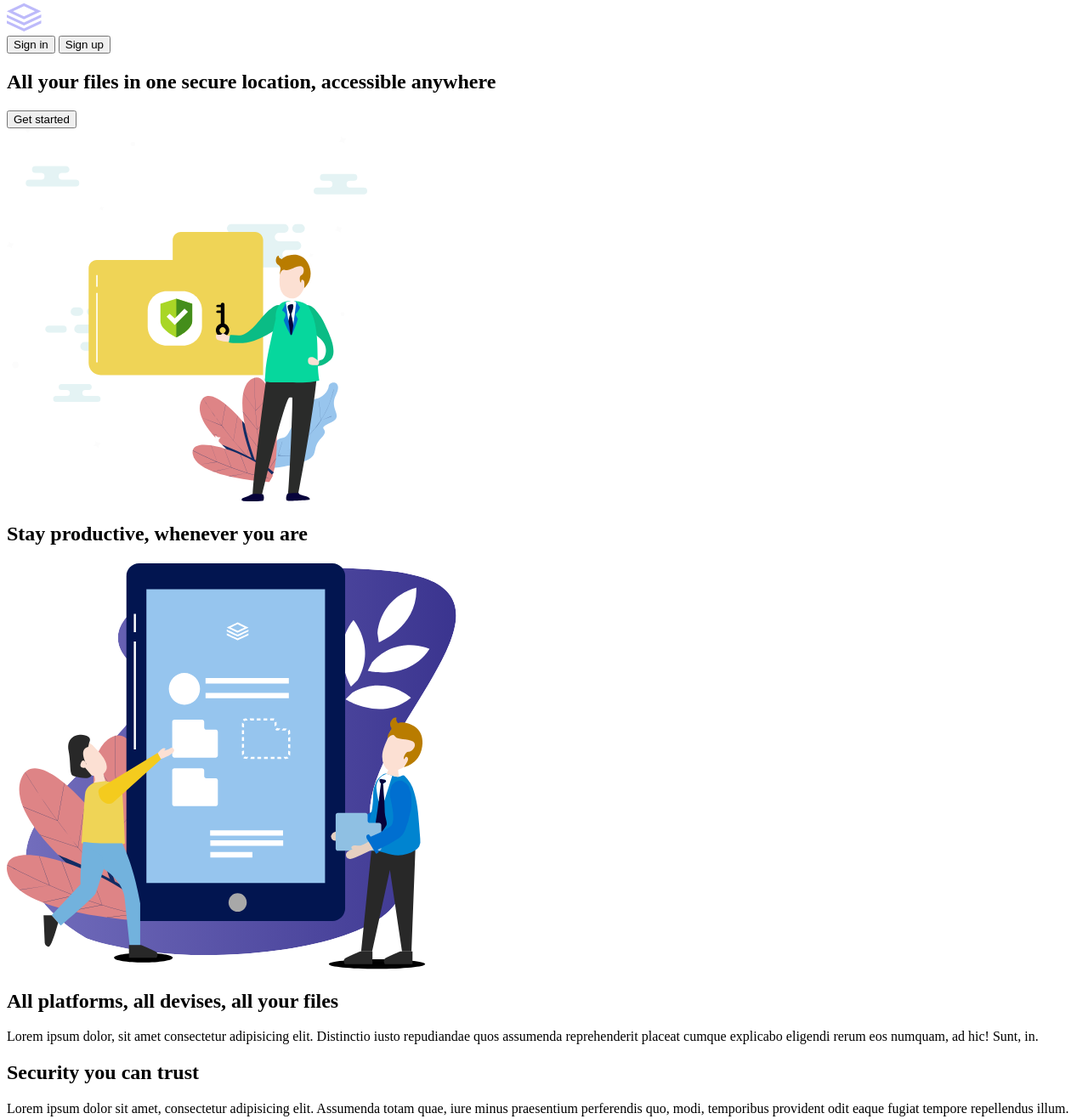
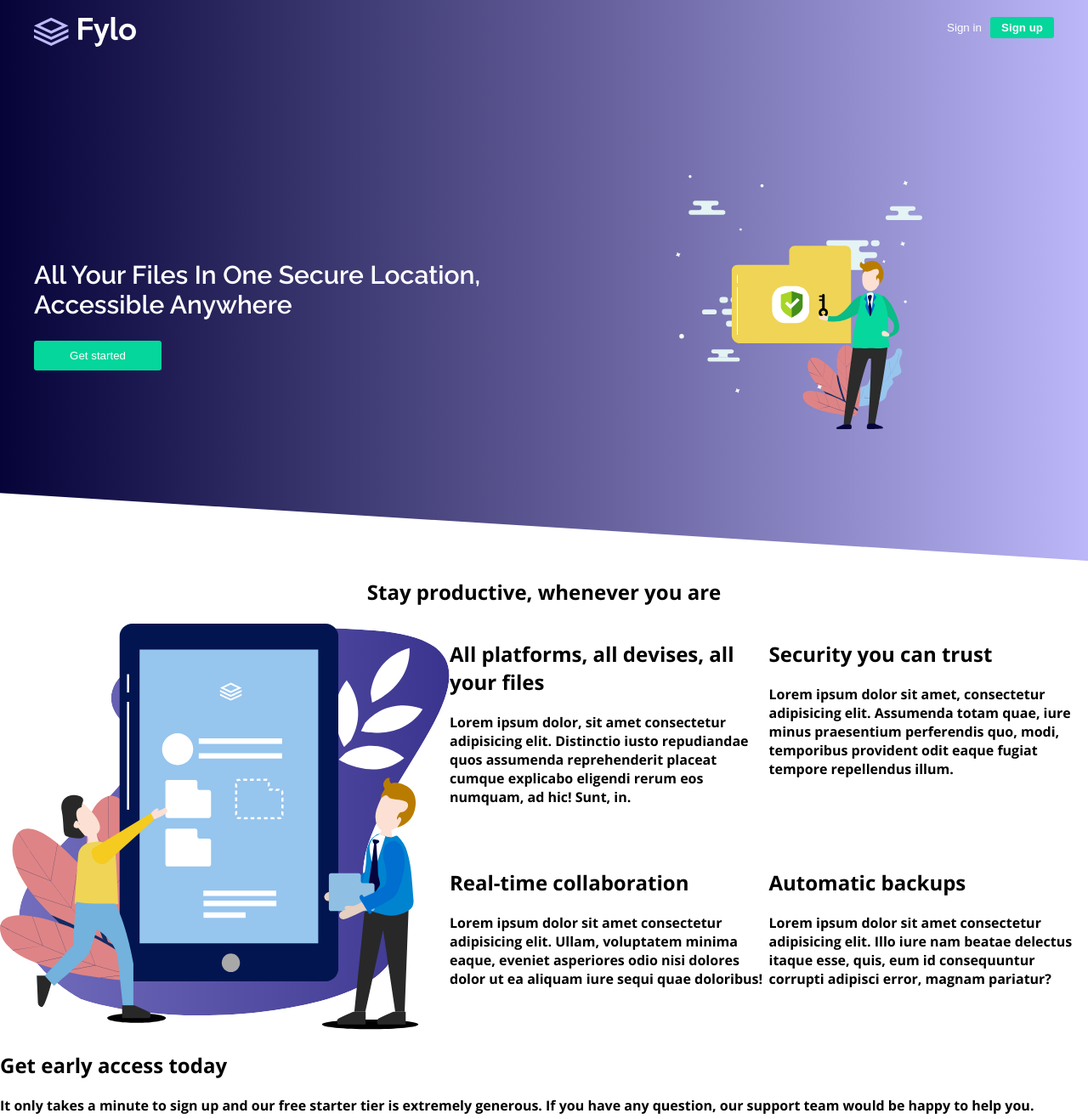
Before and after one commit to Peleda23/Fylo-landing-page-with-features-grid-section, a plain HTML site: page index.html in a window 1280 px wide. Shown: the part 5-1322 px from the top of the page at 85% size. Drawn offline with nearby package versions, Linux system fonts and the light colour scheme.

Commit message:
started to add styles. Working from top to bottom.

```diff
--- a/index.html
+++ b/index.html
@@ -12,12 +12,14 @@
   <main>
 
     <section class="cont1">
+      <div class="navbar">
       <div class="icon">
       <img src="images/logo.svg" alt="" srcset="">
       </div>
       <div class="buttons">
-        <button>Sign in</button>
-        <button>Sign up</button>
+        <button class="btn1">Sign in</button>
+        <button class="btn2">Sign up</button>
+      </div>
       </div>
       <div class="heading">
         <h1>All your files in one secure location, accessible anywhere</h1>
--- a/styles/style.scss
+++ b/styles/style.scss
@@ -2,16 +2,20 @@
 
 $headings: 'Raleway', sans-serif;
 $body: 'Open Sans', sans-serif;
+$padding-side: 40px;
+$padding-top: 25px;
+$padding-bottom: 100px;
 
 $colors: (
-  soft-blue: hsl(243, 86%, 85%),
-  very-dark-blue: hsl(243, 87%, 12%),
-  green: hsl(163, 95%, 43%),
-  dark-blue: hsl(243, 58%, 33%),
+  soft-blue: #bbb7f9,
+  very-dark-blue: #060339,
+  green1: hsl(163, 95%, 43%),
+  dark-blue: #282384,
   grey: hsl(0, 0%, 50%)
 );
-@function colors($color-name) {
-  @return map-get ($colors, $colors-name)
+
+@function color($color-name) {
+  @return map-get($colors, $color-name)
 }
 
 $mobile: 375px;
@@ -20,3 +24,105 @@ $mobile: 375px;
     @content;
   }
 }
+
+body {
+  margin: 0;
+  font-family: $body;
+}
+
+.cont1 {
+  padding: $padding-top $padding-side 0 $padding-side;
+  display: grid;
+  grid-template-columns: 1fr 1fr 1fr 1fr;
+  grid-template-rows: auto;
+  grid-template-areas:
+    "nav nav nav nav"
+    "div1 div1 div2 div2";
+    background-image: linear-gradient(to right, #060339, #312d65, #5d5893, #8b86c5, #bbb7f9);
+  clip-path: polygon(50% 0%, 100% 0, 100% 100%, 0 88%, 0 0);
+  height: 80vh;
+  .navbar {
+    grid-area: nav;
+    display: flex;
+    justify-content: space-between;
+    .buttons {
+      .btn1 {
+        border: none;
+        background: none;
+        color: white;
+      }
+      .btn2 {
+        border: none;
+        background: color(green1);
+        color: white;
+        height: 25px;
+        width: 75px;
+        font-weight: 700;
+        border-radius: 3px;
+      }
+    }
+  }
+  .heading {
+    grid-area: div1;
+    justify-self: center;
+    align-self: center;
+    padding-bottom: $padding-bottom;
+    h1 {
+      color: white;
+      font-family: $headings;
+      text-transform: capitalize;
+      font-size: 30px;
+    }
+    button {
+      border: none;
+      background: color(green1);
+      color: white;
+      border-radius: 3px;
+      height: 35px;
+      width: 150px;
+    }
+  }
+  .img1 {
+    grid-area: div2;
+    // text-align: center;
+    justify-self: center;
+    align-self: center;
+    padding-bottom: $padding-bottom;
+    img {
+      height: 300px;
+    }
+  }
+}
+
+.cont2 {
+  display: grid;
+  grid-template-columns: 1fr 1fr 1fr;
+  grid-template-rows: auto;
+  grid-template-areas:
+    "top top top"
+    "img-box box1 box2"
+    "img-box box3 box4"
+    "bbox bbox bbox";
+  .top-box {
+    grid-area: top;
+    text-align: center;
+  }
+  .img-box {
+    grid-area: img-box;
+  }
+  .box1 {
+    grid-area: box1;
+  }
+  .box2 {
+    grid-area: box2;
+  }
+  .box3 {
+    grid-area: box3;
+  }
+  .box4 {
+    grid-area: box4;
+  }
+  .bottom-box {
+    grid-area: bbox;
+  }
+}
```
Also changed, not shown: styles/style.css, 1 other file.
